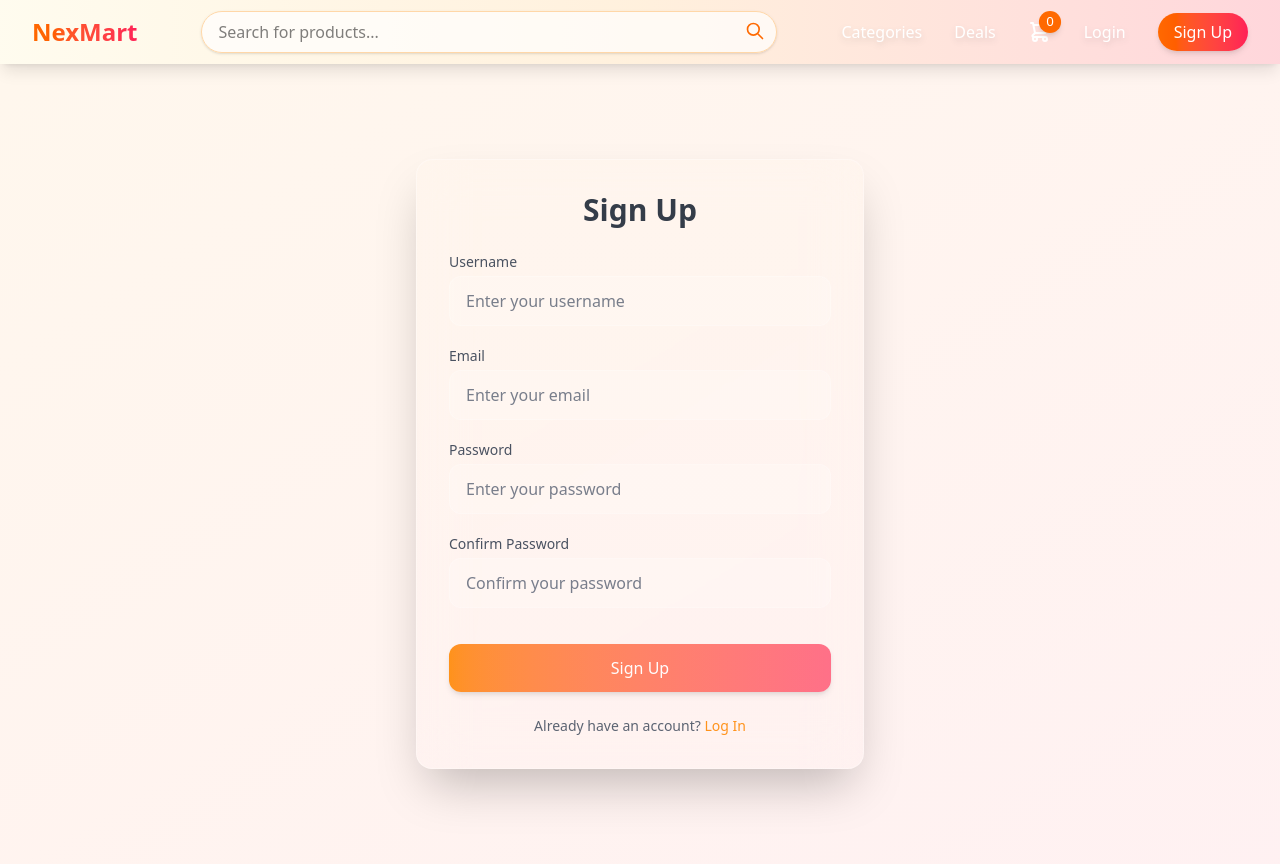
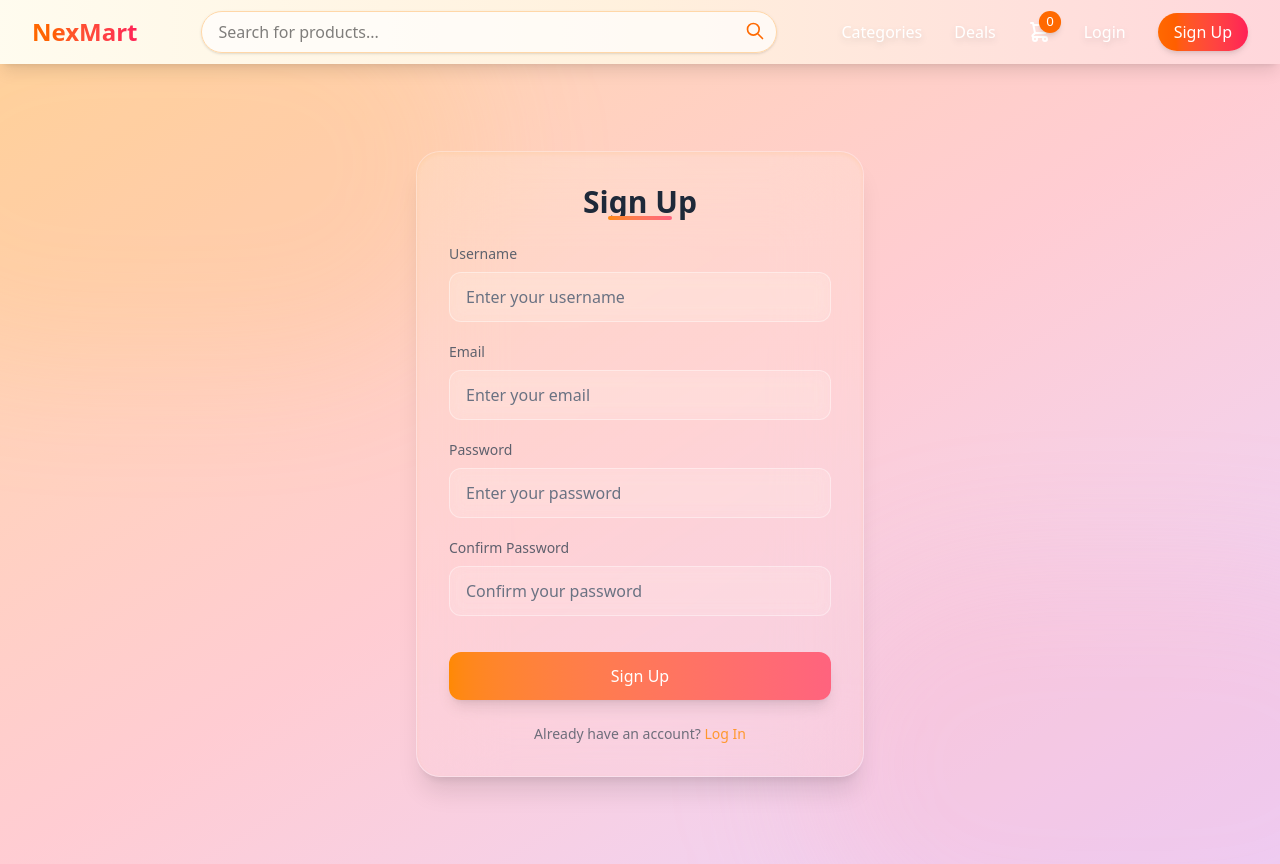
Before and after one commit to Lawrence137/nexmart, a React (Vite) app: page /signup in a window 1280 px wide. Built offline with nearby package versions, Linux system fonts and the light colour scheme.

Commit message:
styled signup form

```diff
--- a/src/pages/Auth/SignUp.jsx
+++ b/src/pages/Auth/SignUp.jsx
@@ -33,7 +33,7 @@ const fieldVariants = {
 const buttonVariants = {
   hover: {
     scale: 1.05,
-    boxShadow: '0px 8px 24px rgba(255, 147, 102, 0.3)',
+    boxShadow: '0px 8px 24px rgba(255, 147, 102, 0.4)',
     transition: { duration: 0.3, ease: 'easeOut' },
   },
   tap: { scale: 0.95, boxShadow: '0px 4px 12px rgba(255, 147, 102, 0.2)' },
@@ -54,7 +54,6 @@ const SignUp = () => {
 
   const handleSubmit = (e) => {
     e.preventDefault();
-    // Add your form submission logic here (e.g., API call)
     console.log('Form submitted:', formData);
   };
 
@@ -63,27 +62,41 @@ const SignUp = () => {
       variants={formContainerVariants}
       initial="hidden"
       animate="visible"
-      className="min-h-screen flex items-center justify-center bg-gradient-to-br from-orange-50 to-rose-50 p-4"
+      className="min-h-screen flex items-center justify-center bg-gradient-to-br from-orange-200 via-rose-200 to-purple-200 p-4 relative overflow-hidden"
     >
-      <div className="relative w-full max-w-md bg-white/10 backdrop-blur-xl border border-white/20 shadow-2xl rounded-2xl p-6 sm:p-8">
-        {/* Subtle gradient overlay for depth */}
-        <div className="absolute inset-0 bg-gradient-to-b from-orange-100/10 to-rose-100/10 pointer-events-none rounded-2xl" />
+      {/* Decorative Background Elements */}
+      <div className="absolute inset-0 pointer-events-none">
+        <div className="absolute top-0 left-0 w-1/2 h-1/2 bg-orange-300/20 rounded-full blur-3xl -translate-x-1/4 -translate-y-1/4" />
+        <div className="absolute bottom-0 right-0 w-1/2 h-1/2 bg-rose-300/20 rounded-full blur-3xl translate-x-1/4 translate-y-1/4" />
+      </div>
+
+      <div className="relative w-full max-w-md bg-white/5 backdrop-blur-2xl border border-white/30 shadow-xl rounded-3xl p-6 sm:p-8">
+        {/* Gradient Overlay for Depth */}
+        <div className="absolute inset-0 bg-gradient-to-b from-orange-100/20 to-rose-200/20 rounded-3xl pointer-events-none" />
+        {/* Inner Glow Effect */}
+        <div className="absolute inset-0 rounded-3xl shadow-inner shadow-orange-300/20 pointer-events-none" />
 
         {/* Form Header */}
         <motion.h2
           initial={{ opacity: 0, y: -20 }}
           animate={{ opacity: 1, y: 0 }}
           transition={{ duration: 0.4, delay: 0.2 }}
-          className="text-3xl font-semibold text-gray-800 text-center mb-6"
+          className="text-3xl font-bold text-gray-800 text-center mb-6 relative"
         >
           Sign Up
+          <motion.span
+            className="absolute left-1/2 bottom-0 h-1 w-16 bg-gradient-to-r from-orange-400 to-rose-400 rounded-full -translate-x-1/2"
+            initial={{ scaleX: 0 }}
+            animate={{ scaleX: 1 }}
+            transition={{ duration: 0.5, delay: 0.4 }}
+          />
         </motion.h2>
 
         {/* Form */}
         <form onSubmit={handleSubmit} className="space-y-5">
           {/* Username Field */}
           <motion.div custom={0} variants={fieldVariants} initial="initial" animate="animate">
-            <label htmlFor="username" className="block text-sm font-medium text-gray-700 mb-1">
+            <label htmlFor="username" className="block text-sm font-medium text-gray-700 mb-2">
               Username
             </label>
             <input
@@ -93,14 +106,14 @@ const SignUp = () => {
               value={formData.username}
               onChange={handleChange}
               required
-              className="w-full px-4 py-3 bg-white/20 border border-white/30 rounded-xl text-gray-800 placeholder-gray-500 focus:outline-none focus:ring-2 focus:ring-orange-400/50 focus:border-orange-400/70 transition-all duration-300"
+              className="w-full px-4 py-3 bg-white/10 backdrop-blur-sm border border-white/40 rounded-xl text-gray-800 placeholder-gray-500 focus:outline-none focus:ring-2 focus:ring-orange-400/70 focus:border-orange-400/90 hover:bg-white/20 transition-all duration-300"
               placeholder="Enter your username"
             />
           </motion.div>
 
           {/* Email Field */}
           <motion.div custom={1} variants={fieldVariants} initial="initial" animate="animate">
-            <label htmlFor="email" className="block text-sm font-medium text-gray-700 mb-1">
+            <label htmlFor="email" className="block text-sm font-medium text-gray-700 mb-2">
               Email
             </label>
             <input
@@ -110,14 +123,14 @@ const SignUp = () => {
               value={formData.email}
               onChange={handleChange}
               required
-              className="w-full px-4 py-3 bg-white/20 border border-white/30 rounded-xl text-gray-800 placeholder-gray-500 focus:outline-none focus:ring-2 focus:ring-orange-400/50 focus:border-orange-400/70 transition-all duration-300"
+              className="w-full px-4 py-3 bg-white/10 backdrop-blur-sm border border-white/40 rounded-xl text-gray-800 placeholder-gray-500 focus:outline-none focus:ring-2 focus:ring-orange-400/70 focus:border-orange-400/90 hover:bg-white/20 transition-all duration-300"
               placeholder="Enter your email"
             />
           </motion.div>
 
           {/* Password Field */}
           <motion.div custom={2} variants={fieldVariants} initial="initial" animate="animate">
-            <label htmlFor="password" className="block text-sm font-medium text-gray-700 mb-1">
+            <label htmlFor="password" className="block text-sm font-medium text-gray-700 mb-2">
               Password
             </label>
             <input
@@ -127,14 +140,14 @@ const SignUp = () => {
               value={formData.password}
               onChange={handleChange}
               required
-              className="w-full px-4 py-3 bg-white/20 border border-white/30 rounded-xl text-gray-800 placeholder-gray-500 focus:outline-none focus:ring-2 focus:ring-orange-400/50 focus:border-orange-400/70 transition-all duration-300"
+              className="w-full px-4 py-3 bg-white/10 backdrop-blur-sm border border-white/40 rounded-xl text-gray-800 placeholder-gray-500 focus:outline-none focus:ring-2 focus:ring-orange-400/70 focus:border-orange-400/90 hover:bg-white/20 transition-all duration-300"
               placeholder="Enter your password"
             />
           </motion.div>
 
           {/* Confirm Password Field */}
           <motion.div custom={3} variants={fieldVariants} initial="initial" animate="animate">
-            <label htmlFor="confirmPassword" className="block text-sm font-medium text-gray-700 mb-1">
+            <label htmlFor="confirmPassword" className="block text-sm font-medium text-gray-700 mb-2">
               Confirm Password
             </label>
             <input
@@ -144,7 +157,7 @@ const SignUp = () => {
               value={formData.confirmPassword}
               onChange={handleChange}
               required
-              className="w-full px-4 py-3 bg-white/20 border border-white/30 rounded-xl text-gray-800 placeholder-gray-500 focus:outline-none focus:ring-2 focus:ring-orange-400/50 focus:border-orange-400/70 transition-all duration-300"
+              className="w-full px-4 py-3 bg-white/10 backdrop-blur-sm border border-white/40 rounded-xl text-gray-800 placeholder-gray-500 focus:outline-none focus:ring-2 focus:ring-orange-400/70 focus:border-orange-400/90 hover:bg-white/20 transition-all duration-300"
               placeholder="Confirm your password"
             />
           </motion.div>
@@ -155,9 +168,13 @@ const SignUp = () => {
             variants={buttonVariants}
             whileHover="hover"
             whileTap="tap"
-            className="w-full py-3 mt-4 bg-gradient-to-r from-orange-400 to-rose-400 text-white font-medium rounded-xl shadow-md hover:from-orange-500 hover:to-rose-500 focus:outline-none focus:ring-2 focus:ring-orange-400/50 transition-all duration-300"
+            className="w-full py-3 mt-4 bg-gradient-to-r from-orange-400 to-rose-400 text-white font-medium rounded-xl shadow-lg hover:from-orange-500 hover:to-rose-500 focus:outline-none focus:ring-2 focus:ring-orange-400/70 transition-all duration-300 relative overflow-hidden"
           >
-            Sign Up
+            <span className="relative z-10">Sign Up</span>
+            <motion.div
+              className="absolute inset-0 bg-gradient-to-r from-orange-300/50 to-rose-300/50 opacity-0 hover:opacity-100"
+              transition={{ duration: 0.3 }}
+            />
           </motion.button>
         </form>
 
```
